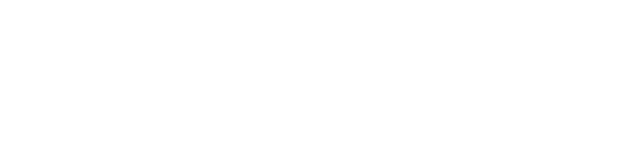
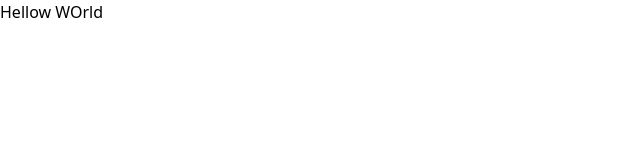
Before and after one commit to CodeforNitin/Netflix_Clone_Using_HTML_-_CSS, a website: page index.html in a window 1280 px wide. Shown: the whole page, without its empty margins (0-640 px from the left). Drawn offline with nearby package versions, Linux system fonts and the light colour scheme; files that its build step writes are made by us from their sources.

Commit message:
moving index file out

```diff
--- a/assets/index.html
+++ b/index.html
@@ -9,6 +9,6 @@
 
 </head>
 <body>
-
+    <h1>Hellow WOrld</h1>
 </body>
 </html>
```
